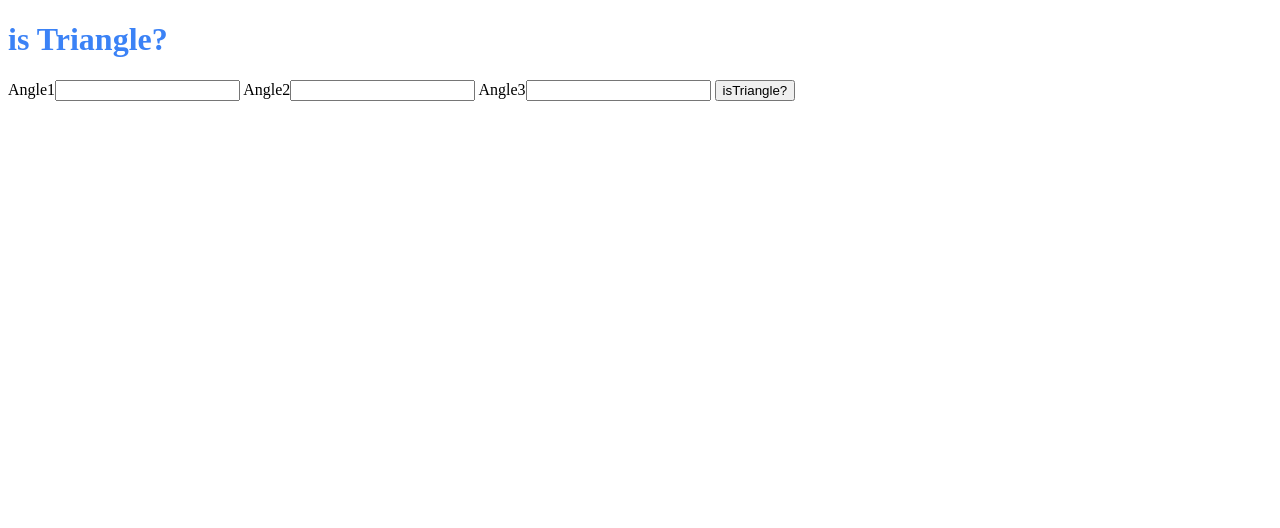
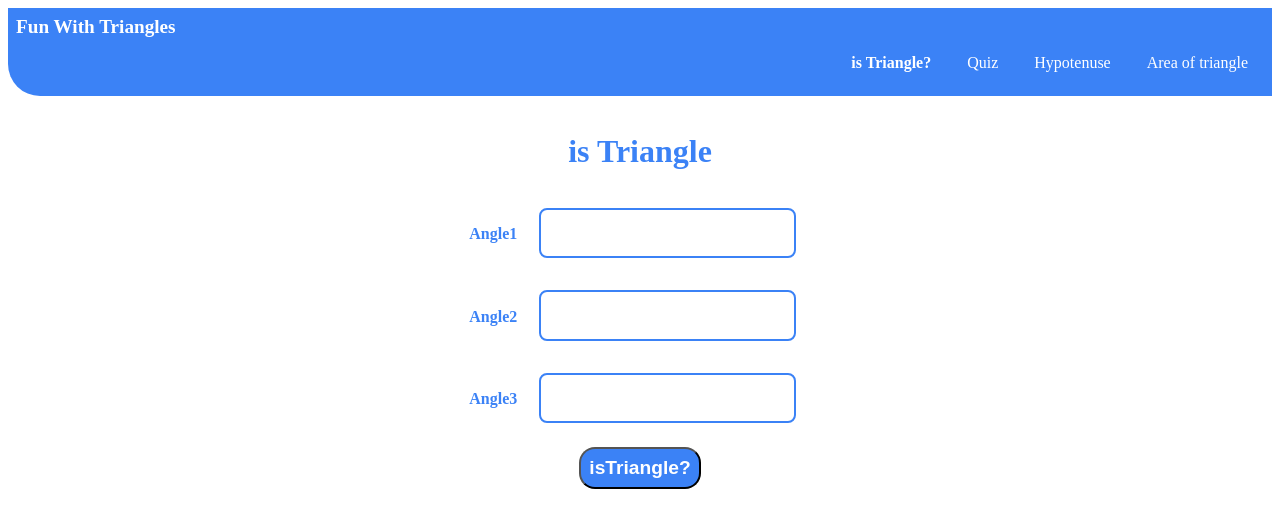
Before and after one commit to AgnivanshiR/Level0-Mark12, a plain HTML site: page index.html in a window 1280 px wide. Drawn offline with Linux system fonts and the light colour scheme.

Commit message:
css-done

```diff
--- a/area.js
+++ b/area.js
@@ -8,7 +8,7 @@ function calculateArea() {
     var base = Number(sides[0].value)
     var height = Number(sides[1].value)
     var area = (base*height)/2;
-    outputEl.innerText = "The area of the triangle is: " + area
+    outputEl.innerText = "The area of the triangle is: " + area +" square cm"
 }
 
 
--- a/index.html
+++ b/index.html
@@ -10,12 +10,42 @@
 </head>
 
 <body>
-    <h1>is Triangle?</h1>
-    <label for="angle1">Angle1<input type="number" class="input--angle"></label>
-    <label for="angle2">Angle2<input type="number" class="input--angle"></label>
-    <label for="angle3">Angle3<input type="number" class="input--angle"></label>
-    <button id="btnIsTriangle">isTriangle?</button>
-    <div id="output"></div>
+    <nav class="navigation">
+        <div class="navbar">Fun With Triangles</div>
+        <ul class="no-bullets navpills">
+            <li class="list-item-inline">
+                <a class="link link-active" href="/index.html">is Triangle?</a>
+            </li>
+            <li class="list-item-inline">
+                <a class="link " href="/quiz.html">Quiz</a>
+            </li>
+            <li class="list-item-inline">
+                <a class="link " href="/hypotenuse.html">Hypotenuse</a>
+            </li>
+            <li class="list-item-inline">
+                <a class="link " href="/area.html">Area of triangle</a>
+            </li>
+        </ul>
+    </nav>
+
+    <main>
+        <div class="conatiner--center">
+            <h1>is Triangle</h1>
+        <label for="angle1">Angle1</label>
+        <input type="number" class="input--angle">
+        <br/>
+        <label for="angle2">Angle2</label>
+        <input type="number" class="input--angle">
+        <br/>
+        <label for="angle3">Angle3</label>
+        <input type="number" class="input--angle">
+        <br/>
+        <button id="btnIsTriangle">isTriangle?</button>
+        <div class="text" id="output"></div>
+        </div>
+
+    </main>
+
 
     <script src="script.js"></script>
 </body>
--- a/style.css
+++ b/style.css
@@ -33,5 +33,87 @@ h1{
 }
 
 h2{
-    color: var(--secondary-color);
+    color: var(--primary-color);
 }
+
+
+.no-bullets{
+    list-style: none;
+}
+
+.list-item-inline{
+    display: inline;
+    padding: 0rem 1rem;
+}
+
+.navigation{
+    background-color: var(--primary-color);
+    color: white;
+   padding: 0.5rem;
+    border-bottom-left-radius: 2rem;
+}
+
+.navigation .link{
+    color: white;
+}
+
+.navbar{
+    font-size: 1.2rem;
+    font-weight: bold;
+}
+
+.navpills{
+    text-align: right;
+}
+
+.navigation .link-active{
+    font-weight: bold;
+}
+
+
+.conatiner--center{
+    max-width: 600px;
+    margin:auto;
+    padding: 1rem 1rem;
+    text-align: center;
+}
+
+label{
+    padding: 0.1rem;
+    color: var(--primary-color);
+    font-weight: bold;
+}
+input{
+    text-align: center;
+    height: 5vh;
+    border-radius: 0.5rem;
+    border: 2px solid var(--primary-color);
+    padding: 0.2rem;
+    margin: 1rem;
+    font-size: larger;
+}
+
+button{
+    padding: 0.5rem;
+    margin: 0.5rem;
+    font-size: larger;
+    font-weight: bold;
+    background-color: var(--primary-color);
+    color: white;
+    border-radius: 1rem;
+    cursor: pointer;
+}
+
+.quiz-container{
+    padding: 1rem 1rem;
+    text-align: center;
+    max-width: 600px;
+    margin:auto;
+
+}
+
+.text{
+    font-size: larger;
+    font-weight: bold;
+    color: var(--primary-color);
+}
```
Also changed, not shown: area.html (+31 -7 lines), hypotenuse.html (+34 -7 lines), quiz.html (added, +60 -0 lines), triangle-quiz.html (deleted, +0 -33 lines).
